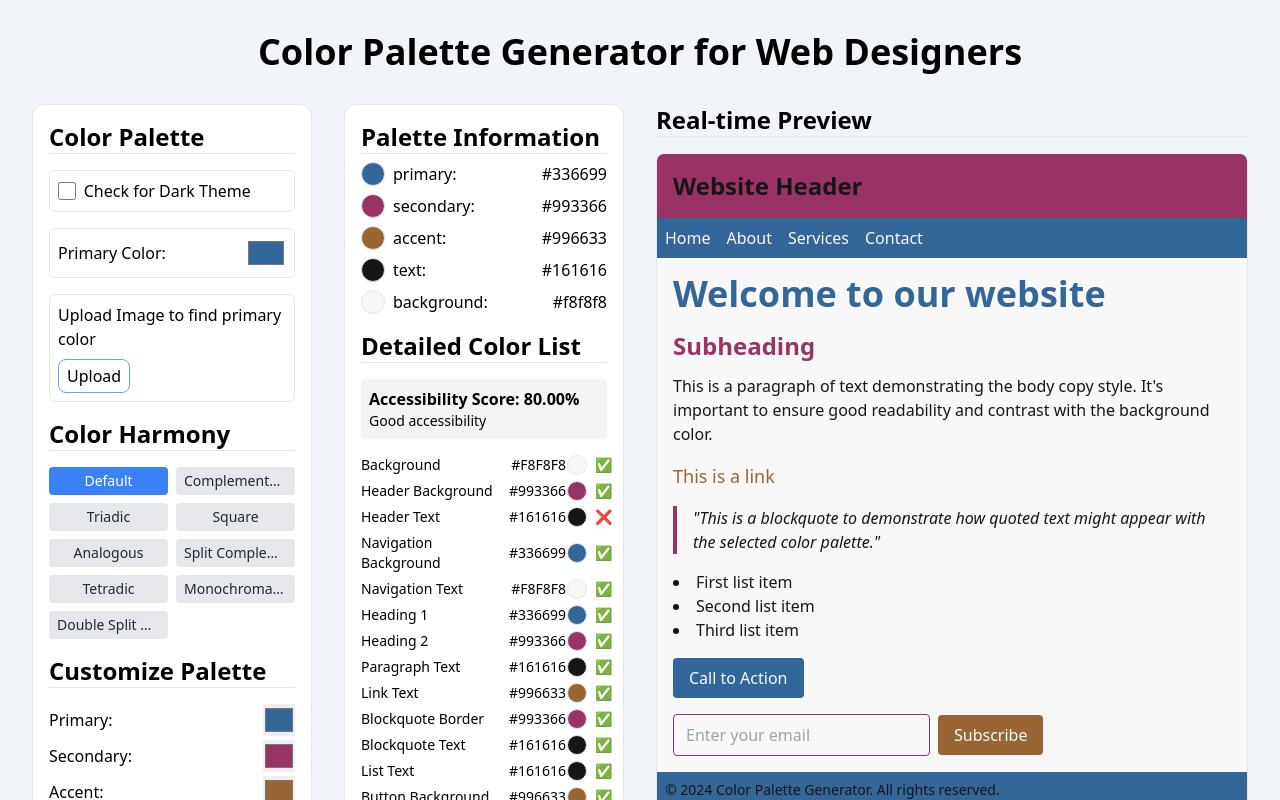
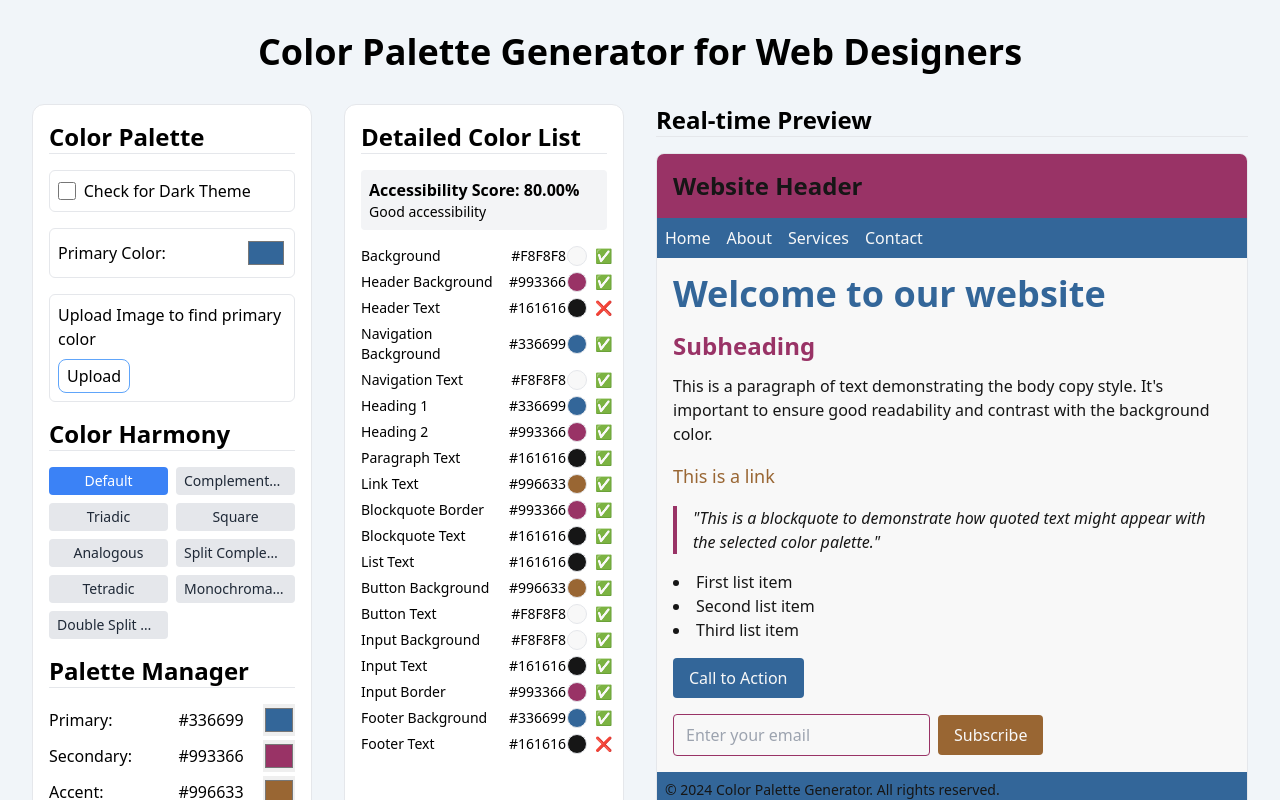
Before and after one commit to jepeteo/react-color-palette-generator, a React (Vite) app: page / in a window 1280 px wide. Shown: the top 800 px of the page. Built offline with nearby package versions, Linux system fonts and the light colour scheme.

Commit message:
merge colorLegend and PaletteCustomizer to PaletteManager (& cleanup)

```diff
--- a/src/App.jsx
+++ b/src/App.jsx
@@ -10,7 +10,6 @@ import {
   setImageColors,
 } from './store/colorSlice';
 import ColorInput from './components/ColorInput';
-import ColorLegend from './components/ColorLegend';
 import Preview, {
   elements,
   getElementColor,
@@ -33,7 +32,7 @@ import {
 import { extractColors } from 'extract-colors';
 import './index.css';
 
-const PaletteCustomizer = lazy(() => import('./components/PaletteCustomizer'));
+const PaletteManager = lazy(() => import('./components/PaletteManager'));
 const ImageUpload = lazy(() => import('./components/ImageUpload'));
 const ElementColorList = lazy(() => import('./components/ElementColorList'));
 
@@ -129,9 +128,9 @@ function App() {
           currentHarmony={harmony}
           setHarmony={(value) => dispatch(setHarmony(value))}
         />
-        <Suspense fallback={<div>Customize Palette is Loading...</div>}>
+        <Suspense fallback={<div>Palette Manager is Loading...</div>}>
           {palette && (
-            <PaletteCustomizer
+            <PaletteManager
               palette={palette}
               updatePalette={setPalette}
               setPrimaryColor={(value) => dispatch(setPrimaryColor(value))}
@@ -143,7 +142,6 @@ function App() {
       <div className="containerInfo">
         {palette && (
           <>
-            <ColorLegend palette={palette} />
             <Suspense fallback={<div>Elements Color List is Loading...</div>}>
               <ElementColorList
                 elements={elements}
--- a/src/components/ColorLegend.jsx
+++ /dev/null
@@ -1,21 +0,0 @@
-import React from 'react';
-
-const ColorLegend = ({ palette }) => {
-  return (
-    <div className="colorLegend">
-      <h2 className="containerTitle">Palette Information</h2>
-      {Object.entries(palette).map(([name, color]) => (
-        <div key={name} className="flex items-center">
-          <div
-            className="mr-2 h-6 w-6 rounded-full border"
-            style={{ backgroundColor: color }}
-          ></div>
-          <span> {name}: </span>
-          <span className="ml-auto"> {color}</span>
-        </div>
-      ))}
-    </div>
-  );
-};
-
-export default ColorLegend;
--- a/src/components/PaletteCustomizer.jsx
+++ b/src/components/PaletteManager.jsx
@@ -1,9 +1,9 @@
 import React from 'react';
-import { useDispatch, useSelector } from 'react-redux';
+import { useSelector, useDispatch } from 'react-redux';
 import { setPrimaryColor, updatePaletteColor } from '../store/colorSlice';
 import { generatePalette } from '../utils/colorUtils';
 
-function PaletteCustomizer() {
+const PaletteManager = () => {
   const primaryColor = useSelector((state) => state.color.primaryColor);
   const palette = useSelector((state) => state.color.palette);
   const dispatch = useDispatch();
@@ -21,13 +21,14 @@ function PaletteCustomizer() {
   }
   return (
     <div className="containerCustomizePalette">
-      <h2 className="containerTitle">Customize Palette</h2>
+      <h2 className="containerTitle">Palette Manager</h2>
       <div className="containerPalette">
         {Object.entries(palette).map(([name, color]) => (
           <div key={name} className="paletteItems">
             <label htmlFor={`color-${name}`} className="mr-2">
               {name}:
             </label>
+            <span className="">{color}</span>
             <input
               type="color"
               id={`color-${name}`}
@@ -40,6 +41,5 @@ function PaletteCustomizer() {
       </div>
     </div>
   );
-}
-
-export default PaletteCustomizer;
+};
+export default PaletteManager;
--- a/src/index.css
+++ b/src/index.css
@@ -66,7 +66,7 @@
     @apply overflow-hidden text-ellipsis whitespace-nowrap rounded px-2 py-1;
   }
 
-  /* PaletteCustomizer */
+  /* Palette Manager  */
   .containerCustomizePalette {
     @apply mt-4 grid grid-cols-1 items-center gap-4;
   }
@@ -74,10 +74,16 @@
     @apply grid grid-cols-1 gap-1;
   }
   .paletteItems {
-    @apply grid grid-cols-2 items-center capitalize;
+    @apply grid grid-cols-[2fr_72px_48px] items-center capitalize;
+  }
+  .paletteItems label {
+    @apply col-span-1;
   }
   .paletteItems input {
     @apply justify-self-end;
+  }
+  .paletteItems span {
+    @apply text-center;
   }
 
   /* ColorLegend */
```
